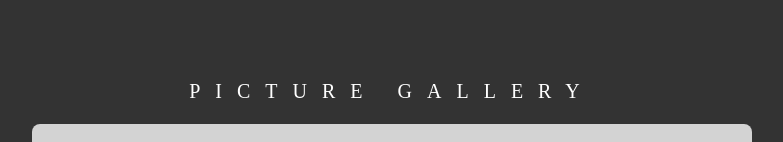
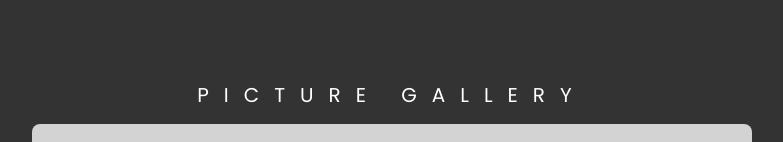
Before and after one commit to Kojoel/Lab-3, a plain HTML site: page index.html in a window 1280 px wide. Shown: the top 142 px of the page, without its empty margins (248-1031 px from the left). Drawn offline with Linux system fonts and the light colour scheme.

Commit message:
Included font style import link

```diff
--- a/style.css
+++ b/style.css
@@ -1,3 +1,4 @@
+@import url('https://fonts.googleapis.com/css2?family=Poppins:ital,wght@0,100;0,200;0,300;0,400;0,500;0,600;0,700;0,800;0,900;1,100;1,200;1,300;1,400;1,500;1,600;1,700;1,800;1,900&display=swap');
 *{
     padding: 0;
     margin: 0;
@@ -16,7 +17,7 @@ body{
     display: flex;
     top: 5rem;
     color: white;
-    font-family: 'Poppins';
+    font-family: "Poppins", sans-serif;
     font-size: 20px;
     justify-content: center;
     text-transform: uppercase;
```
Also changed, not shown: main.js (line endings or trailing spaces).
